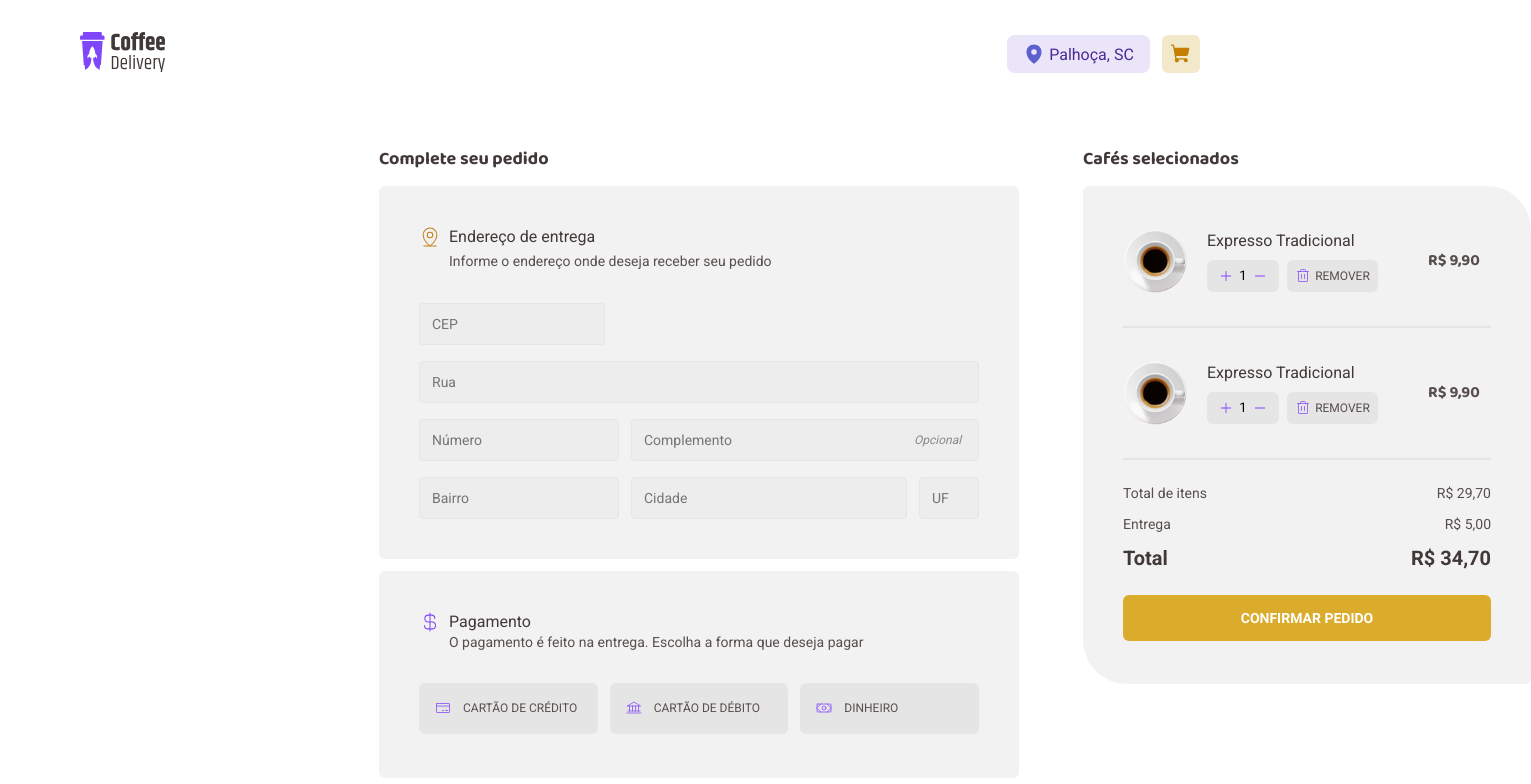
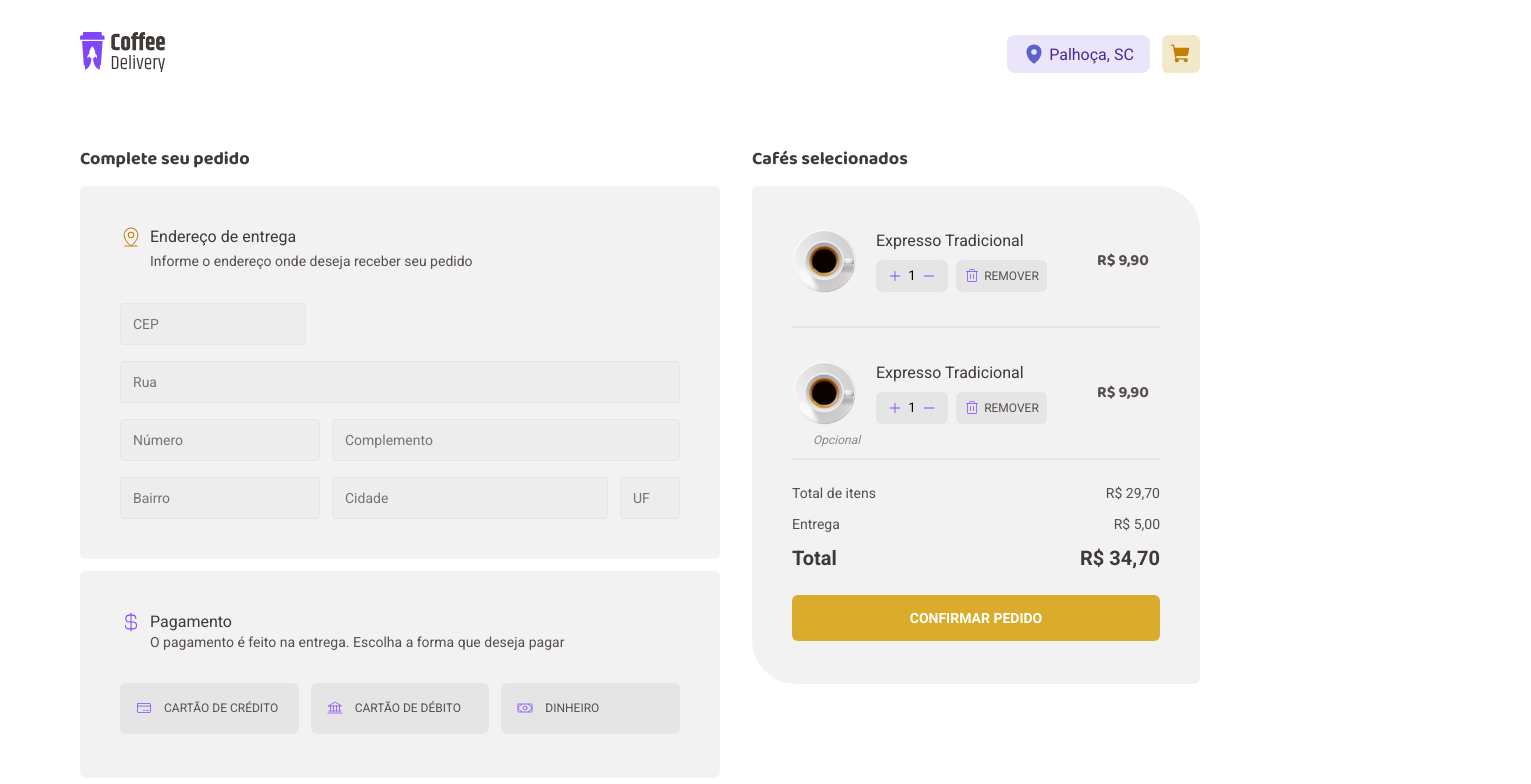
Before and after one commit to GabrielDias97/Coffee-Delivery, a React (Vite) app: page /checkout in a window 1280 px wide. Shown: the top 784 px of the page, 1531 px wide, since content can reach past the window. Built offline with nearby package versions, Linux system fonts and the light colour scheme.

Commit message:
Improvements in the css code of the pages

```diff
--- a/src/Pages/Checkout/styles.ts
+++ b/src/Pages/Checkout/styles.ts
@@ -2,11 +2,12 @@ import styled from 'styled-components'
 
 export const CheckoutContainer = styled.div `
   display: flex;
+  justify-content: center;
 `;
 
 export const CheckoutLeftDiv = styled.div `
-
-  margin: 40px 32px 0px 379px;
+  display: flex;
+  flex-direction: column;
 
   h3 {
       font-family: 'Baloo 2';
@@ -15,13 +16,15 @@ export const CheckoutLeftDiv = styled.div `
       font-size: 18px;
       line-height: 130%;
       color: ${(props) => props.theme['base_subtitle']};
+
+      margin: 40px 0px 15px 160px ;
     }
 `;
 
 export const LeftBox = styled.div `
   width: 640px;
   height: 591px;
-  margin-top: 15px;
+  margin-left: 160px;
 `;
 
 export const AdressFormDiv = styled.div `
@@ -101,7 +104,7 @@ export const AdressInputs = styled.div `
   #optional {
     position: absolute;
     top: 433px;
-    left: 914px;
+    left: 813px;
 
     font-style: italic;
     font-weight: 400;
```
